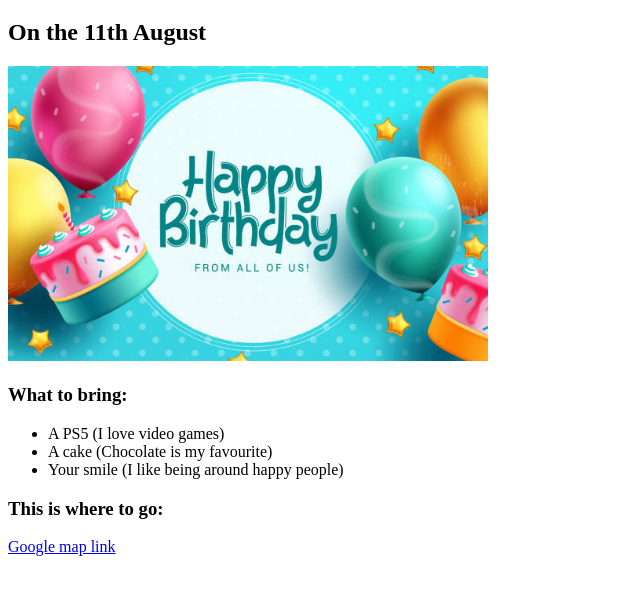
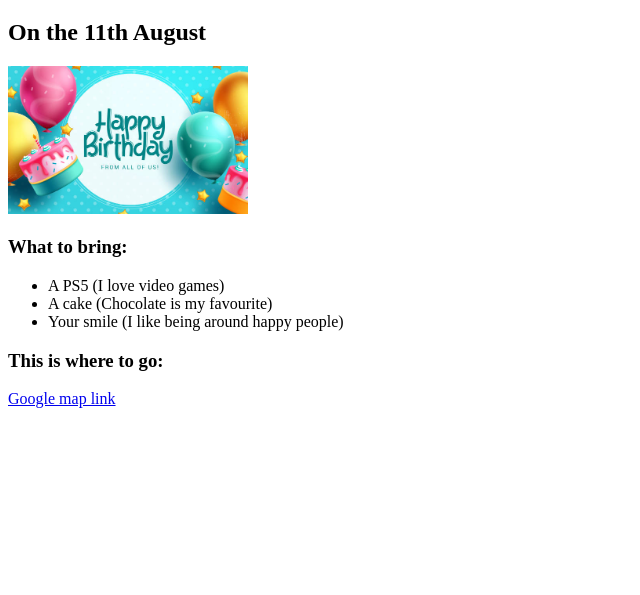
Before and after one commit to JimChuma/html-portfolio, a plain HTML site: page public/birthday-invite.html in a window 1280 px wide. Shown: the part 61-656 px from the top of the page, without its empty margins (0-640 px from the left). Drawn offline with Linux system fonts and the light colour scheme.

Commit message:
Add files via upload

```diff
--- a/public/birthday-invite.html
+++ b/public/birthday-invite.html
@@ -11,7 +11,7 @@
     <h2>On the 11th August</h2>
     <img src="../assets/images/happy-birthday.jpg"
         alt="birthday-cake"
-        width="480"
+        width="240"
     />
     <h3>What to bring:</h3>
     <ul>
```
